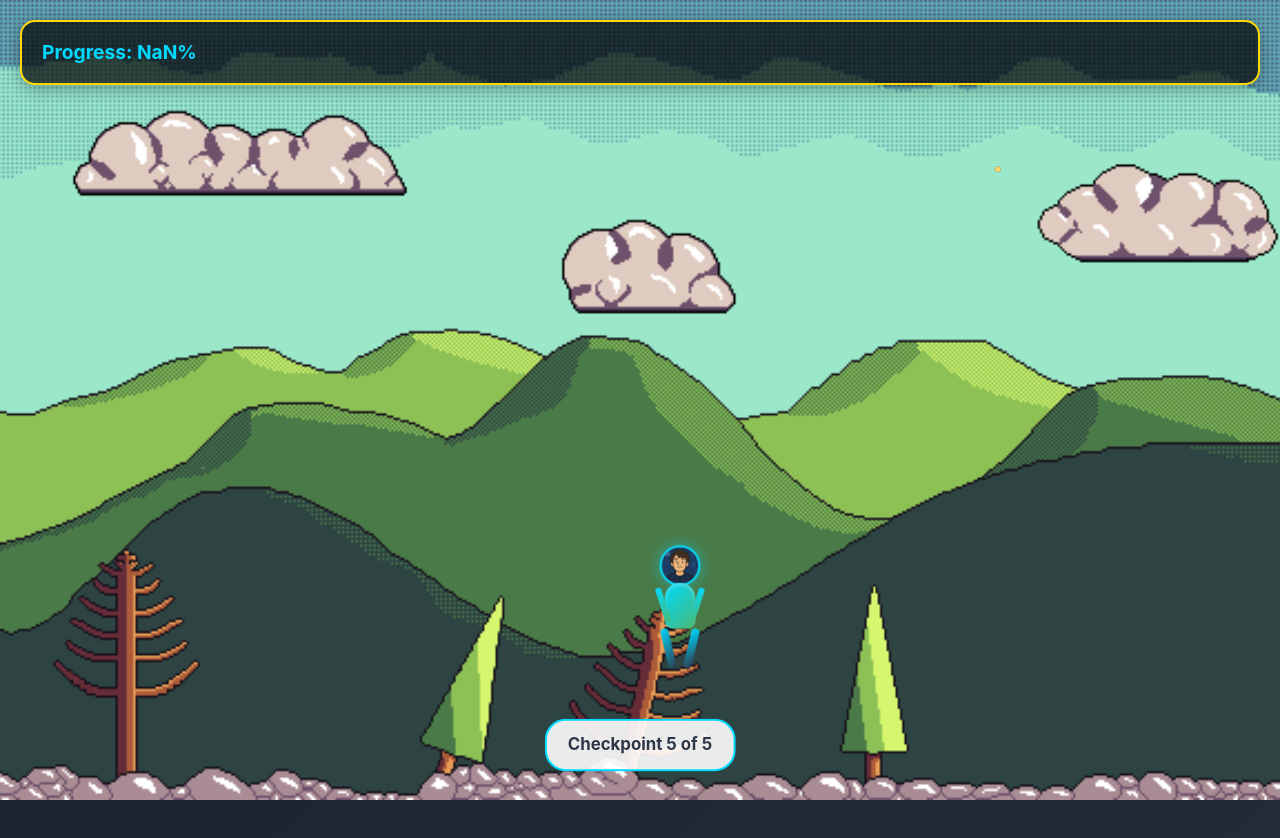
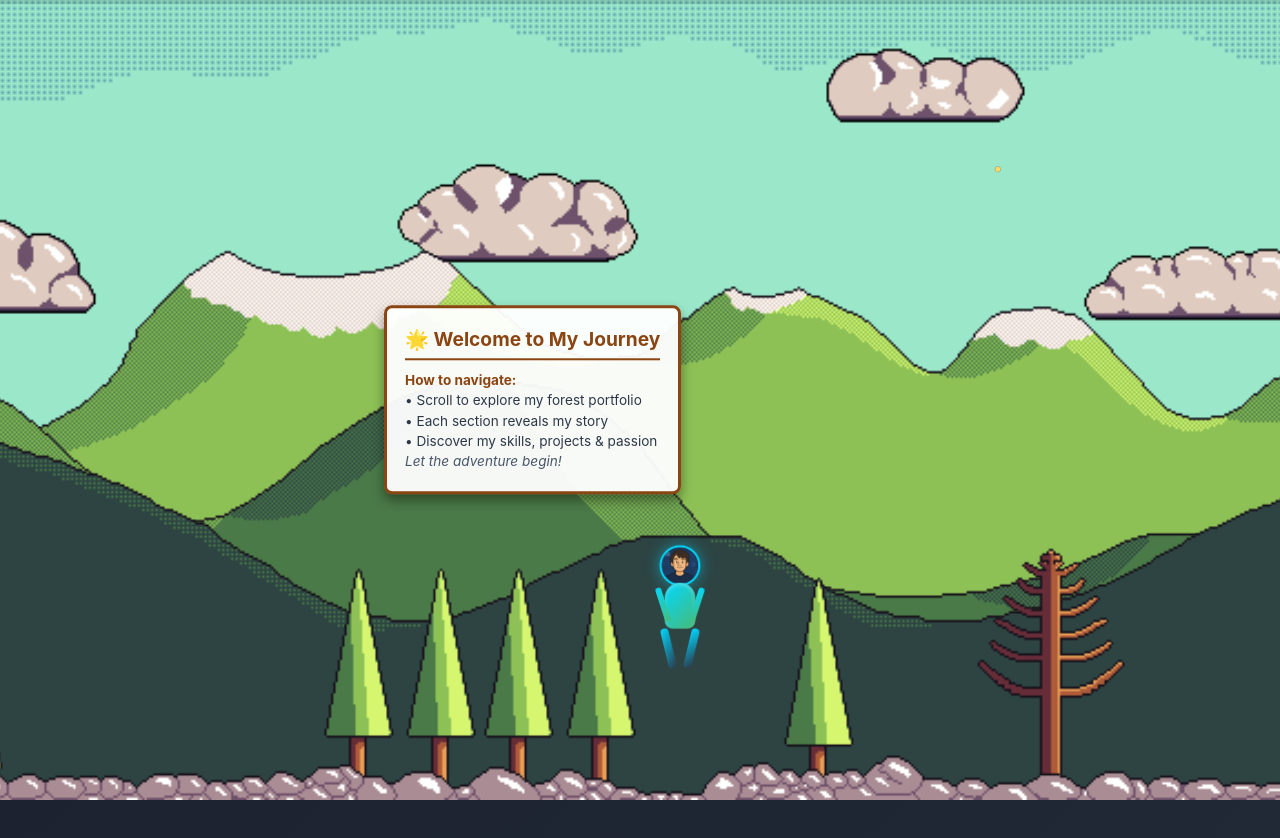
Before and after one commit to zapicojunredexter/portfolio, a React (Create React App) app: page / in a window 1280 px wide. Shown: the top 838 px of the page. Built offline with nearby package versions, Linux system fonts and the light colour scheme.

Commit message:
restyled progress bar

```diff
--- a/src/App.css
+++ b/src/App.css
@@ -5,6 +5,25 @@
   margin: 0;
   padding: 0;
   box-sizing: border-box;
+}
+
+/* Scroll Progress Bar */
+.scroll-progress-bar {
+  position: fixed;
+  top: 0;
+  left: 0;
+  width: 100%;
+  height: 4px;
+  background: rgba(0, 0, 0, 0.1);
+  z-index: 9999;
+}
+
+.scroll-progress-fill {
+  height: 100%;
+  background: brown;
+  width: 0%;
+  transition: width 0.1s ease;
+  box-shadow: 0 0 8px rgba(0, 217, 255, 0.6);
 }
 
 body {
@@ -45,12 +64,12 @@ body {
 }
 
 .forest-sky {
-  width: 200%;
+  width: 300%;
   height: 100%;
   object-fit: cover;
   position: absolute;
   top: 0;
-  left: -50%;
+  left: -100%;
 }
 
 .forest-sun {
@@ -69,11 +88,11 @@ body {
 }
 
 .forest-clouds {
-  width: 300%;
+  width: 400%;
   height: 100%;
   position: absolute;
   top: 0;
-  left: -100%;
+  left: -150%;
   background-repeat: repeat-x;
   background-position: left top;
   background-size: auto 100%;
@@ -86,6 +105,23 @@ body {
 }
 
 .forest-mountains-1 {
+  width: 1000%;
+  height: 100%;
+  position: absolute;
+  bottom: 0;
+  left: -450%;
+  background-repeat: repeat-x;
+  background-position: left bottom;
+  background-size: auto 100%;
+}
+
+.mountains-layer-2 {
+  z-index: 4;
+  width: 100%;
+  height: 100%;
+}
+
+.forest-mountains-2 {
   width: 800%;
   height: 100%;
   position: absolute;
@@ -96,13 +132,13 @@ body {
   background-size: auto 100%;
 }
 
-.mountains-layer-2 {
-  z-index: 4;
+.mountains-layer-3 {
+  z-index: 3;
   width: 100%;
   height: 100%;
 }
 
-.forest-mountains-2 {
+.forest-mountains-3 {
   width: 600%;
   height: 100%;
   position: absolute;
@@ -113,23 +149,6 @@ body {
   background-size: auto 100%;
 }
 
-.mountains-layer-3 {
-  z-index: 3;
-  width: 100%;
-  height: 100%;
-}
-
-.forest-mountains-3 {
-  width: 400%;
-  height: 100%;
-  position: absolute;
-  bottom: 0;
-  left: -150%;
-  background-repeat: repeat-x;
-  background-position: left bottom;
-  background-size: auto 100%;
-}
-
 .trees-layer {
   z-index: 6;
   width: 100%;
@@ -137,11 +156,11 @@ body {
 }
 
 .forest-trees {
-  width: 1200%;
+  width: 1500%;
   height: 100%;
   position: absolute;
   bottom: 0;
-  left: -550%;
+  left: -700%;
   background-repeat: repeat-x;
   background-position: left bottom;
   background-size: auto 100%;
@@ -154,11 +173,11 @@ body {
 }
 
 .forest-rocks {
-  width: 1600%;
+  width: 2000%;
   height: 100%;
   position: absolute;
   bottom: 0;
-  left: -750%;
+  left: -950%;
   background-repeat: repeat-x;
   background-position: left bottom;
   background-size: auto 100%;
@@ -386,103 +405,17 @@ body {
   50% { transform: rotate(-15deg); }
 }
 
-/* Game UI */
-.game-ui {
-  position: fixed;
-  top: 20px;
-  left: 20px;
-  right: 20px;
-  z-index: 50;
-  pointer-events: none;
-}
-
-.score-display {
-  display: flex;
-  justify-content: space-between;
-  align-items: center;
-  background: rgba(0, 0, 0, 0.7);
-  padding: 15px 20px;
-  border-radius: 15px;
-  color: white;
-  font-weight: bold;
-  border: 2px solid #FFD700;
-  box-shadow: 0 4px 15px rgba(0, 0, 0, 0.3);
-}
-
-.coins-count {
-  font-size: 1.5rem;
-  color: #FFD700;
-  text-shadow: 2px 2px 4px rgba(0, 0, 0, 0.5);
-}
-
-.progress-display {
-  font-size: 1.2rem;
-  color: #00d9ff;
-}
-
-.checkpoint-indicator {
-  position: fixed;
-  bottom: 30px;
-  left: 50%;
-  transform: translateX(-50%);
-  background: rgba(255, 255, 255, 0.9);
-  padding: 10px 20px;
-  border-radius: 20px;
-  font-weight: bold;
-  color: #2d3748;
-  border: 2px solid #00d9ff;
-  animation: checkpointPulse 2s ease-in-out infinite;
-}
-
-@keyframes checkpointPulse {
-  0%, 100% { transform: translateX(-50%) scale(1); }
-  50% { transform: translateX(-50%) scale(1.05); }
-}
-
-
-
-
-
-/* Progress Indicator */
-.progress-indicator {
-  position: absolute;
-  bottom: -80px;
-  left: 50%;
-  transform: translateX(-50%);
-  width: 300px;
-  text-align: center;
-}
-
-.progress-bar {
-  width: 100%;
-  height: 6px;
-  background: rgba(255, 255, 255, 0.2);
-  border-radius: 3px;
-  overflow: hidden;
-  margin-bottom: 15px;
-  box-shadow: 0 2px 10px rgba(0, 0, 0, 0.3);
-}
-
-.progress-fill {
-  height: 100%;
-  background: linear-gradient(90deg, #00d9ff, #48bb78);
-  transition: width 0.3s ease;
-  border-radius: 3px;
-  box-shadow: 0 0 10px rgba(0, 217, 255, 0.5);
-}
-
-.progress-text {
-  color: rgba(255, 255, 255, 0.9);
-  font-size: 1rem;
-  font-weight: 600;
-  text-shadow: 0 2px 4px rgba(0, 0, 0, 0.5);
-  animation: textGlow 2s ease-in-out infinite;
-}
-
-@keyframes textGlow {
-  0%, 100% { text-shadow: 0 2px 4px rgba(0, 0, 0, 0.5); }
-  50% { text-shadow: 0 2px 4px rgba(0, 0, 0, 0.5), 0 0 10px rgba(0, 217, 255, 0.3); }
-}
+
+
+
+
+
+
+
+
+
+
+
 
 /* Portfolio Content */
 .portfolio-content {
@@ -557,24 +490,7 @@ body {
     height: 30px;
   }
 
-  .game-ui {
-    top: 10px;
-    left: 10px;
-    right: 10px;
-  }
-
-  .score-display {
-    padding: 10px 15px;
-    font-size: 0.9rem;
-  }
-
-  .coins-count {
-    font-size: 1.2rem;
-  }
-
-  .progress-display {
-    font-size: 1rem;
-  }
+
 
   .sign-board {
     padding: 15px;
@@ -609,14 +525,7 @@ body {
     font-size: 2rem;
   }
 
-  .reward-text {
-    font-size: 2rem;
-  }
-
-  .checkpoint-reached {
-    font-size: 1.2rem;
-    padding: 3px 10px;
-  }
+
 
   /* Content Cards Mobile */
   .content-card {
@@ -2312,7 +2221,6 @@ body {
 
 /* Contact Form */
 .contact-form {
-  background: rgba(45, 55, 72, 0.8);
   padding: 3rem;
   border-radius: 20px;
   border: 1px solid rgba(0, 217, 255, 0.2);
@@ -2338,7 +2246,7 @@ body {
 
 .form-group input::placeholder,
 .form-group textarea::placeholder {
-  color: rgba(255, 255, 255, 0.5);
+  color: rgba(45, 55, 72, 0.6);
 }
 
 .form-group input:focus,
@@ -2707,39 +2615,200 @@ body {
 /* Portfolio Content Cards - standing cardboard style */
 .content-card {
   position: absolute;
-  bottom: 105px;
+  top: 50%;
+  transform: translateY(-50%);
   background: rgba(255, 255, 255, 0.95);
   border: 3px solid #8B4513;
   border-radius: 8px;
-  padding: 15px;
-  min-width: 160px;
+  padding: 18px;
+  min-width: 200px;
+  max-width: 320px;
   box-shadow: 0 6px 12px rgba(0, 0, 0, 0.4);
   z-index: 10;
-}
-
-.about-card { left: 50%; }
+  line-height: 1.4;
+  pointer-events: auto; /* Enable interaction with content cards */
+}
+
+.welcome-card { left: 10%; }
+.about-card { left: 60%; }
 .projects-card { left: 110%; }
-.skills-card { left: 170%; }
-.contact-card { left: 230%; }
+.skills-card { left: 160%; }
+.experience-card { left: 210%; }
+.final-contact-card { left: 260%; }
+.contact-form-card { left: 310%; }
 
 .content-card h3 {
-  font-size: 1.1rem;
-  color: #2d3748;
-  margin: 0 0 8px 0;
+  font-size: 1.2rem;
+  color: #8B4513;
+  margin: 0 0 12px 0;
   font-weight: bold;
   text-align: center;
+  border-bottom: 2px solid #8B4513;
+  padding-bottom: 5px;
+}
+
+.content-card p {
+  margin: 8px 0;
+  font-size: 0.9rem;
+  color: #2d3748;
+}
+
+.content-card div {
+  margin: 6px 0;
+  font-size: 0.85rem;
+  color: #2d3748;
+}
+
+.content-card strong {
+  color: #8B4513;
+}
+
+.content-card em {
+  color: #4a5568;
+  font-style: italic;
+}
+
+/* Contact Form Styles */
+.contact-form {
+  display: flex;
+  flex-direction: column;
+  gap: 12px;
+  pointer-events: auto; /* Ensure form is interactable */
+}
+
+.form-group {
+  display: flex;
+  flex-direction: column;
+  gap: 4px;
+}
+
+.form-group label {
+  font-weight: bold;
+  color: #2d3748;
+  font-size: 0.85rem;
+}
+
+.form-group input,
+.form-group select,
+.form-group textarea {
+  padding: 8px 10px;
+  border: 2px solid #D2B48C;
+  border-radius: 4px;
+  font-size: 0.85rem;
+  font-family: inherit;
+  background: rgba(255, 255, 255, 0.95);
+  color: #2d3748;
+  transition: border-color 0.3s ease;
+  pointer-events: auto; /* Ensure form inputs are interactable */
+}
+
+.form-group input:focus,
+.form-group select:focus,
+.form-group textarea:focus {
+  outline: none;
+  border-color: #8B4513;
+  background: rgba(255, 255, 255, 1);
+  color: #2d3748;
+}
+
+.form-group textarea {
+  resize: vertical;
+  min-height: 80px;
+}
+
+.submit-btn {
+  background: linear-gradient(135deg, #8B4513, #A0522D);
+  color: white;
+  border: none;
+  padding: 10px 16px;
+  border-radius: 4px;
+  font-weight: bold;
+  font-size: 0.9rem;
+  cursor: pointer;
+  transition: all 0.3s ease;
+  margin-top: 8px;
+  pointer-events: auto; /* Ensure submit button is clickable */
+}
+
+.submit-btn:hover {
+  background: linear-gradient(135deg, #A0522D, #8B4513);
+  transform: translateY(-1px);
+  box-shadow: 0 4px 8px rgba(0, 0, 0, 0.2);
+}
+
+.submit-btn:active {
+  transform: translateY(0);
+}
+
+.form-note {
+  text-align: center;
+  font-size: 0.8rem;
+  margin-top: 8px;
+  color: #4a5568;
+}
+
+/* Larger contact form card */
+.contact-form-card {
+  max-width: 350px;
+  min-width: 300px;
 }
 
 .content-card p {
   font-size: 0.85rem;
-  color: #4a5568;
+  color: #2d3748;
   margin: 0 0 4px 0;
   line-height: 1.2;
 }
 
 .content-card div {
   font-size: 0.8rem;
-  color: #4a5568;
+  color: #2d3748;
   margin: 0 0 3px 0;
   line-height: 1.2;
 }
+
+/* Mobile Responsive Styles for Contact Form */
+@media (max-width: 768px) {
+  .content-card {
+    max-width: 280px;
+    min-width: 250px;
+    padding: 15px;
+  }
+
+  .contact-form-card {
+    max-width: 300px;
+    min-width: 280px;
+  }
+
+  .form-group input,
+  .form-group select,
+  .form-group textarea {
+    font-size: 16px; /* Prevents zoom on iOS */
+  }
+
+  .submit-btn {
+    padding: 12px 16px;
+    font-size: 1rem;
+  }
+}
+
+@media (max-width: 480px) {
+  .content-card {
+    max-width: 260px;
+    min-width: 220px;
+    padding: 12px;
+  }
+
+  .contact-form-card {
+    max-width: 280px;
+    min-width: 250px;
+  }
+
+  .content-card h3 {
+    font-size: 1.1rem;
+  }
+
+  .form-group label {
+    font-size: 0.8rem;
+  }
+}
--- a/src/App.tsx
+++ b/src/App.tsx
@@ -24,7 +24,23 @@ function App() {
   const [isTyping, setIsTyping] = useState(true);
 
   const [scrollProgress, setScrollProgress] = useState<number>(0);
-  const [currentCheckpoint, setCurrentCheckpoint] = useState<number>(0);
+
+
+  // Contact form submission handler
+  const handleContactSubmit = (e: React.FormEvent<HTMLFormElement>) => {
+    e.preventDefault();
+    const formData = new FormData(e.currentTarget);
+    const name = formData.get('name');
+    const email = formData.get('email');
+    const subject = formData.get('subject');
+    const message = formData.get('message');
+
+    // Simple success message for now
+    alert(`Thanks ${name}! Your message about "${subject}" has been received. I'll get back to you at ${email} soon!`);
+
+    // Reset form
+    e.currentTarget.reset();
+  };
 
 
   const textsToType = [
@@ -52,16 +68,7 @@ function App() {
 
       setScrollProgress(scrollPercent);
 
-      // Determine checkpoint based on scroll progress - each section is 2 browser widths
-      let newCheckpoint = 0;
-      if (scrollPercent >= 0.2) newCheckpoint = 1;      // First checkpoint at 20%
-      if (scrollPercent >= 0.4) newCheckpoint = 2;      // Second checkpoint at 40%
-      if (scrollPercent >= 0.6) newCheckpoint = 3;      // Third checkpoint at 60%
-      if (scrollPercent >= 0.8) newCheckpoint = 4;      // Final checkpoint at 80%
 
-      if (newCheckpoint !== currentCheckpoint && newCheckpoint <= 4) {
-        setCurrentCheckpoint(newCheckpoint);
-      }
     };
 
     window.addEventListener('mousemove', handleMouseMove);
@@ -119,7 +126,7 @@ function App() {
   }, []);
 
   // Calculate game elements based on scroll
-      const worldOffset = scrollProgress * -8000; // Background moves across longer sections (2 browser widths each)
+      const worldOffset = scrollProgress * -12000; // Background moves across 7 sections including contact form
   const characterJump = Math.sin(scrollProgress * 20) * 5; // Bouncing effect
   const isRunning = scrollProgress > 0;
 
@@ -127,6 +134,14 @@ function App() {
 
   return (
       <div className="App">
+        {/* Scroll Progress Bar */}
+        <div className="scroll-progress-bar">
+          <div
+            className="scroll-progress-fill"
+            style={{ width: `${scrollProgress * 100}%` }}
+          ></div>
+        </div>
+
              {/* Mario-style Game Scene */}
        <div className="mario-game-scene">
                   {/* Forest Parallax Background Layers */}
@@ -161,33 +176,115 @@ function App() {
 
          <div className="parallax-layer ground-layer" style={{ transform: `translateX(${worldOffset}px)` }}>
            {/* Portfolio Content Cards - standing cardboard style */}
+
+           {/* Welcome/Instructions Card */}
+           <div className="content-card welcome-card">
+             <h3>🌟 Welcome to My Journey</h3>
+             <p><strong>How to navigate:</strong></p>
+             <p>• Scroll to explore my forest portfolio</p>
+             <p>• Each section reveals my story</p>
+             <p>• Discover my skills, projects & passion</p>
+             <p><em>Let the adventure begin!</em></p>
+           </div>
+
+           {/* About Me Card - Enhanced */}
            <div className="content-card about-card">
-             <h3>About Me</h3>
-             <p>Full-Stack Developer & Tech Leader</p>
-             <p>5+ years engineering experience</p>
-            </div>
+             <h3>👨‍💻 About Me</h3>
+             <p><strong>Full-Stack Developer & Tech Leader</strong></p>
+             <p>🎯 5+ years building scalable solutions</p>
+             <p>🚀 Passionate about clean code & innovation</p>
+             <p>🌱 Always learning cutting-edge technologies</p>
+             <p>🎨 Love creating user-centered experiences</p>
+             <p><em>"Code is poetry in motion"</em></p>
+           </div>
 
+           {/* Projects Card - Enhanced */}
            <div className="content-card projects-card">
-             <h3>🛠️ Projects</h3>
-             <div>🛒 E-Commerce Platform</div>
-             <div>🤖 AI Analytics Dashboard</div>
-             <div>🏗️ Microservices Platform</div>
-              </div>
+             <h3>🛠️ Featured Projects</h3>
+             <div><strong>🛒 E-Commerce Platform</strong></div>
+             <div>→ React, Node.js, PostgreSQL</div>
+             <div>→ 50K+ users, 99.9% uptime</div>
+             <div><strong>🤖 AI Analytics Dashboard</strong></div>
+             <div>→ Python, TensorFlow, AWS</div>
+             <div>→ Real-time data visualization</div>
+             <div><strong>🏗️ Microservices Platform</strong></div>
+             <div>→ Docker, Kubernetes, API Gateway</div>
+             <div>→ Scalable architecture for 10M+ requests</div>
+           </div>
 
+           {/* Skills Card - Enhanced */}
            <div className="content-card skills-card">
-             <h3>⭐ Skills</h3>
-             <div>React • TypeScript • Node.js</div>
-             <div>Python • AWS • Docker</div>
-             <div>PostgreSQL • CI/CD</div>
-              </div>
+             <h3>⭐ Technical Arsenal</h3>
+             <div><strong>Frontend:</strong> React, TypeScript, Next.js</div>
+             <div><strong>Backend:</strong> Node.js, Python, Go</div>
+             <div><strong>Cloud:</strong> AWS, Docker, Kubernetes</div>
+             <div><strong>Database:</strong> PostgreSQL, MongoDB, Redis</div>
+             <div><strong>DevOps:</strong> CI/CD, GitHub Actions, Terraform</div>
+             <div><strong>Tools:</strong> VS Code, Git, Figma, Postman</div>
+             <div><em>Always expanding this toolkit!</em></div>
+           </div>
 
-           <div className="content-card contact-card">
-             <h3>🏁 Contact</h3>
+           {/* Experience Card - New */}
+           <div className="content-card experience-card">
+             <h3>💼 Professional Journey</h3>
+             <div><strong>Senior Developer @ TechCorp</strong></div>
+             <div>→ Led team of 5 developers</div>
+             <div>→ Architected microservices platform</div>
+             <div><strong>Full-Stack Engineer @ StartupX</strong></div>
+             <div>→ Built MVP from scratch</div>
+             <div>→ Scaled to 100K+ users</div>
+             <div><strong>Software Engineer @ InnovateLab</strong></div>
+             <div>→ Developed AI-powered features</div>
+             <div>→ Mentored junior developers</div>
+           </div>
+
+           {/* Final Contact Card */}
+           <div className="content-card final-contact-card">
+             <h3>🚀 Let's Connect!</h3>
+             <p><strong>Ready to collaborate?</strong></p>
              <div>📧 your.email@example.com</div>
-             <div>💼 LinkedIn Profile</div>
-             <div>🐙 GitHub Profile</div>
-                </div>
-              </div>
+             <div>💼 linkedin.com/in/yourprofile</div>
+             <div>🐙 github.com/yourusername</div>
+             <div>🌐 yourportfolio.dev</div>
+             <div>📱 +1 (555) 123-4567</div>
+             <p><em>Open to exciting opportunities!</em></p>
+             <p>💡 Coffee chat? Project idea? Let's talk!</p>
+           </div>
+
+           {/* Contact Form Card */}
+           <div className="content-card contact-form-card">
+             <h3>📧 Send Me a Message</h3>
+             <form className="contact-form" onSubmit={handleContactSubmit}>
+               <div className="form-group">
+                 <label htmlFor="name">Your Name</label>
+                 <input type="text" id="name" name="name" placeholder="John Doe" required />
+               </div>
+               <div className="form-group">
+                 <label htmlFor="email">Your Email</label>
+                 <input type="email" id="email" name="email" placeholder="john@example.com" required />
+               </div>
+               <div className="form-group">
+                 <label htmlFor="subject">Subject</label>
+                 <select id="subject" name="subject" required>
+                   <option value="">Select a topic</option>
+                   <option value="collaboration">Collaboration Opportunity</option>
+                   <option value="job">Job Opportunity</option>
+                   <option value="project">Project Discussion</option>
+                   <option value="consultation">Consultation</option>
+                   <option value="other">Other</option>
+                 </select>
+               </div>
+               <div className="form-group">
+                 <label htmlFor="message">Your Message</label>
+                 <textarea id="message" name="message" rows={4} placeholder="Tell me about your project or opportunity..." required></textarea>
+               </div>
+               <button type="submit" className="submit-btn">
+                 🚀 Send Message
+               </button>
+             </form>
+             <p className="form-note"><em>I'll get back to you within 24 hours!</em></p>
+           </div>
+         </div>
 
          {/* Mario Character - stays in center */}
          <div className={`mario-character ${isRunning ? 'running' : 'idle'}`}
@@ -204,25 +301,15 @@ function App() {
                     </div>
                   </div>
 
-         {/* Game UI */}
-         <div className="game-ui">
-                    <div className="score-display">
-           <span className="progress-display">Progress: {Math.round(scrollProgress * 100)}%</span>
-         </div>
-           <div className="checkpoint-indicator">
-             Checkpoint {currentCheckpoint + 1} of 5
-                  </div>
 
-
-                    </div>
                   </div>
 
 
 
 
 
-       {/* Spacer div to enable scrolling - each section is 2 browser widths */}
-       <div style={{ height: '1000vh' }}></div>
+       {/* Spacer div to enable scrolling - 7 sections including contact form */}
+       <div style={{ height: '1400vh' }}></div>
       </div>
   );
 }
```
